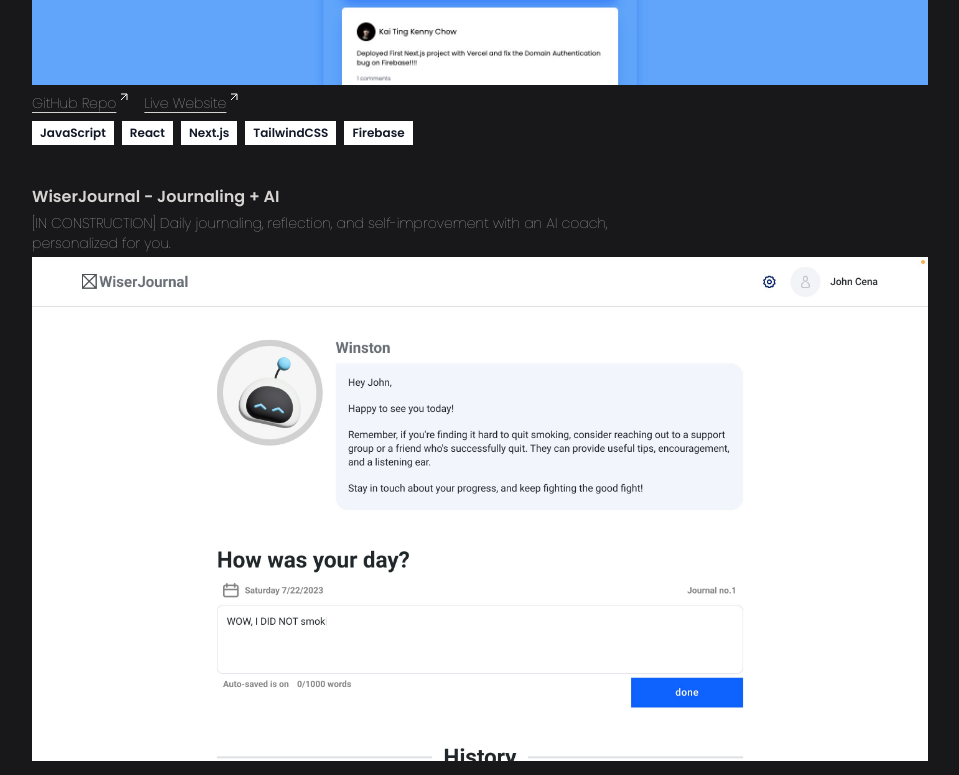
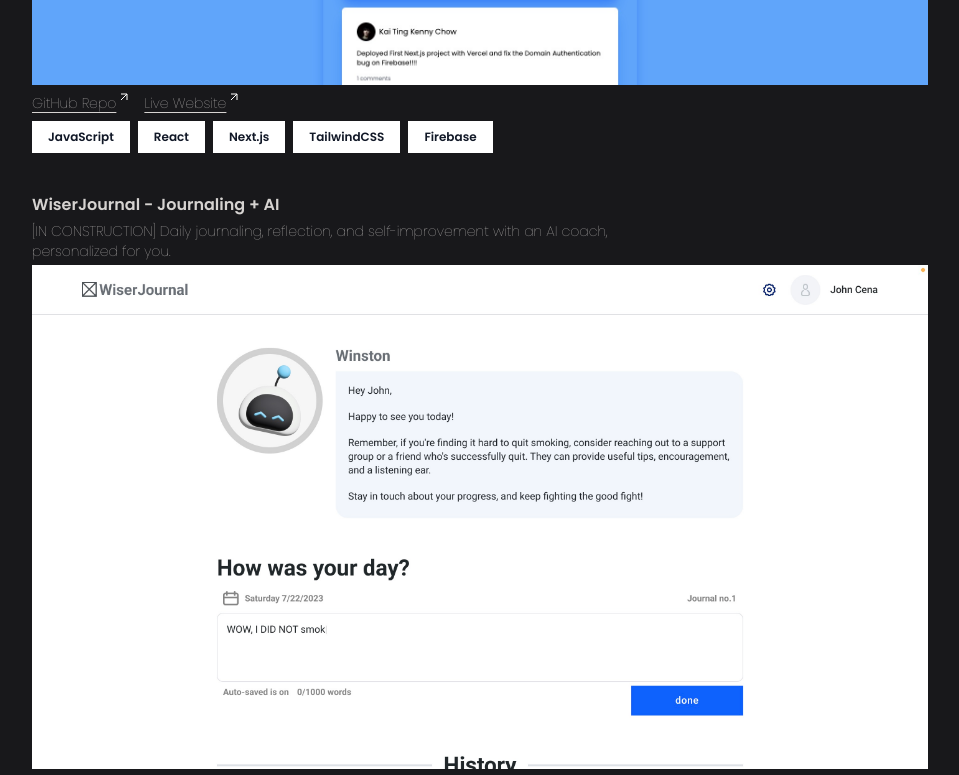
Before and after one commit to ktkennychow/ktkennychow.github.io, a React (Vite) app: page / in a window 1280 px wide. Shown: the part 1405-2180 px from the top of the page, without its empty margins (8-967 px from the left). Built offline with nearby package versions, Linux system fonts and the light colour scheme.

Commit message:
bugfix: resume link

```diff
--- a/src/components/ProjectItem.jsx
+++ b/src/components/ProjectItem.jsx
@@ -70,7 +70,7 @@ const ProjectItem = ({
           {stack.map((item) => (
             <span
               key={item}
-              className='inline-block px-2 py-1 font-semibold bg-white text-gray-900'>
+              className='inline-block px-4 py-2 font-semibold bg-white text-gray-900'>
               {item}
             </span>
           ))}
--- a/src/components/Resume.jsx
+++ b/src/components/Resume.jsx
@@ -36,7 +36,7 @@ const Resume = () => (
     className='flex flex-col gap-12 pt-10'>
     <div className='flex gap-1'>
       <a
-        href='www.google.com'
+        href='https://docs.google.com/document/d/1mbMRR4SPd-eNFf0irI68nCRGxiCdyRJrN1EJPvOPTvI/edit?usp=sharing'
         target='_blank'
         rel='noopener noreferrer'
         className='underline underline-offset-4 text-3xl'>
```
